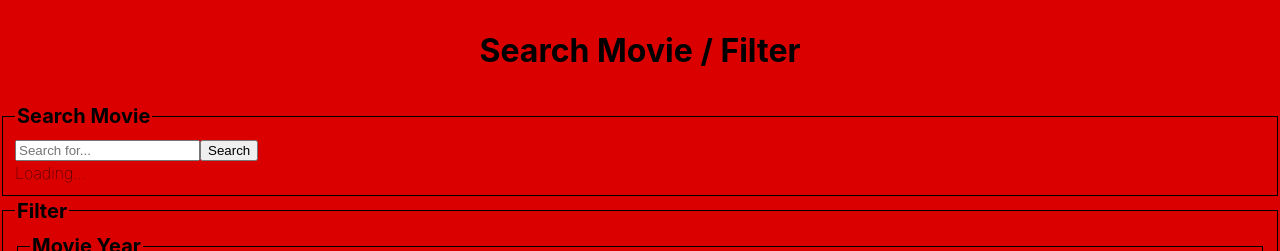
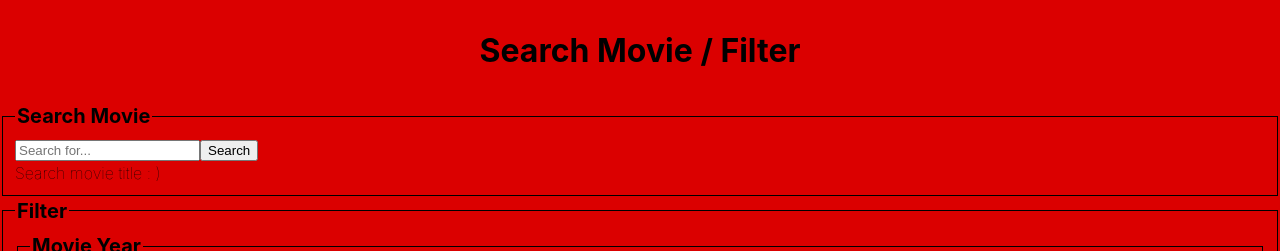
Before and after one commit to fac24/week5-bereket-minju, a React (Vite) app: page / in a window 1280 px wide. Shown: the top 251 px of the page. Built offline with nearby package versions, Linux system fonts and the light colour scheme; no server answers.

Commit message:
change message Relates #8

```diff
--- a/src/components/search.jsx
+++ b/src/components/search.jsx
@@ -5,7 +5,7 @@ function Search({ search }) {
   const [movie, setMovie] = React.useState([]);
 
   const URL = "https://api.themoviedb.org/3/search/movie";
-  console.log(URL)
+  console.log(URL);
   const api_key = import.meta.env.VITE_TMDB_API_KEY;
   const searchURL = `${URL}?api_key=${api_key}&query=${search}`;
 
@@ -16,9 +16,8 @@ function Search({ search }) {
   }, [search]);
 
   if (search === false) {
-    return <div>Loading...</div>;
+    return <div>Search movie title : )</div>;
   } else {
-
     const genres = movie.results[0].genre_ids;
 
     const posterPath = movie.results[0].poster_path;
```
Also changed, not shown: 1 other file (tests, documents, lock files or other folders).
